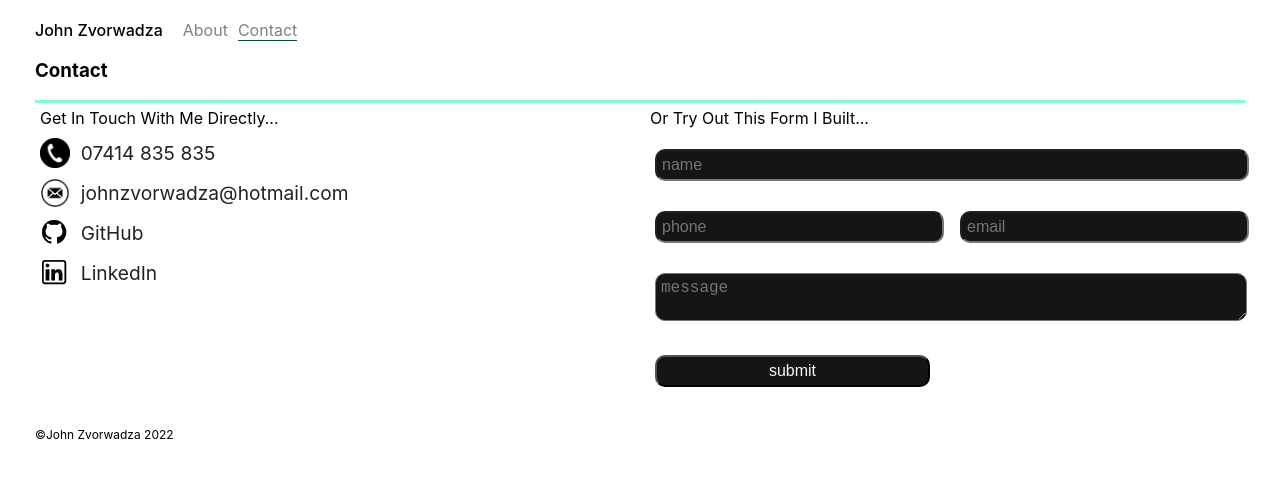
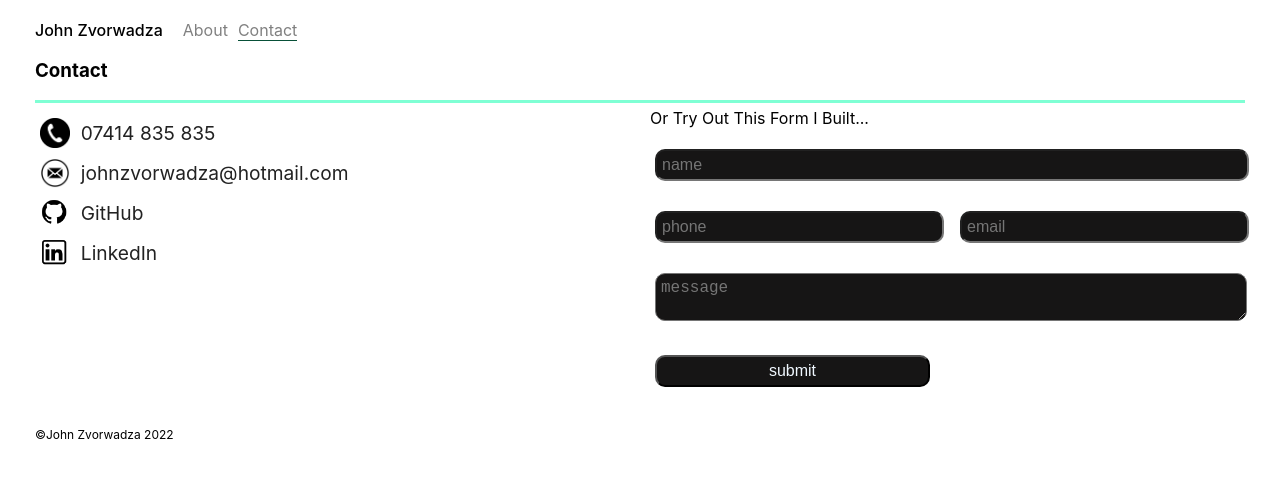
Before and after one commit to johnzvorwadza/react_portfolio, a React (Create React App) app: page /contact in a window 1280 px wide. Shown: the top 478 px of the page. Built offline with nearby package versions, Linux system fonts and the light colour scheme.

Commit message:
minor changes

```diff
--- a/src/ContactMain.js
+++ b/src/ContactMain.js
@@ -63,7 +63,6 @@ function ContactMain() {
         <div className='line'></div>
         <div className='portfolioGrid'>
             <div>
-                <span>Get In Touch With Me Directly...</span>
                 <ul className='contactdetails'>
                     <li><a href='tel:+447414835835'><img src={callmelogo}/>&nbsp;&nbsp;07414 835 835</a></li>
                     <li><a href='mailto:johnzvorwadza@hotmail.com'><img src={emailmelogo}/>&nbsp;&nbsp;johnzvorwadza@hotmail.com</a></li>
--- a/src/Main.js
+++ b/src/Main.js
@@ -3,7 +3,6 @@ import Portfolio from './Portfolio'
 
 function Main() {
   return (<div>
-      <h3>Portfolio</h3>
       <Portfolio/>
       </div>)
 }
--- a/src/Portfolio.js
+++ b/src/Portfolio.js
@@ -5,6 +5,7 @@ import tictactoeimage from './img/tictactoe.jpeg'
 function Portfolio() {
   return (
     <div className='portfolioGrid'>
+      <h3>Portfolio</h3>
 
         <div>
             <img className='portfolioImg' src={tictactoeimage}/>
```
